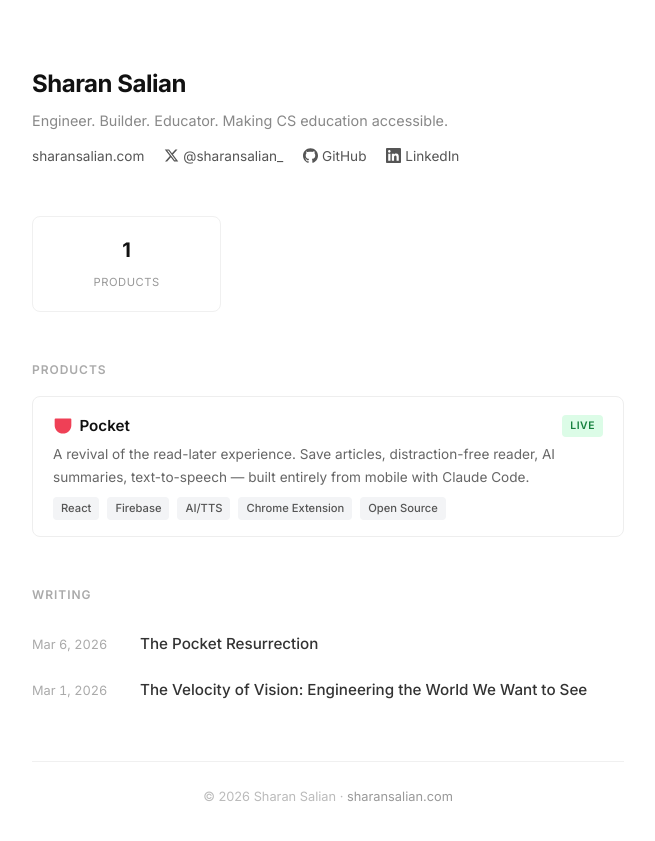
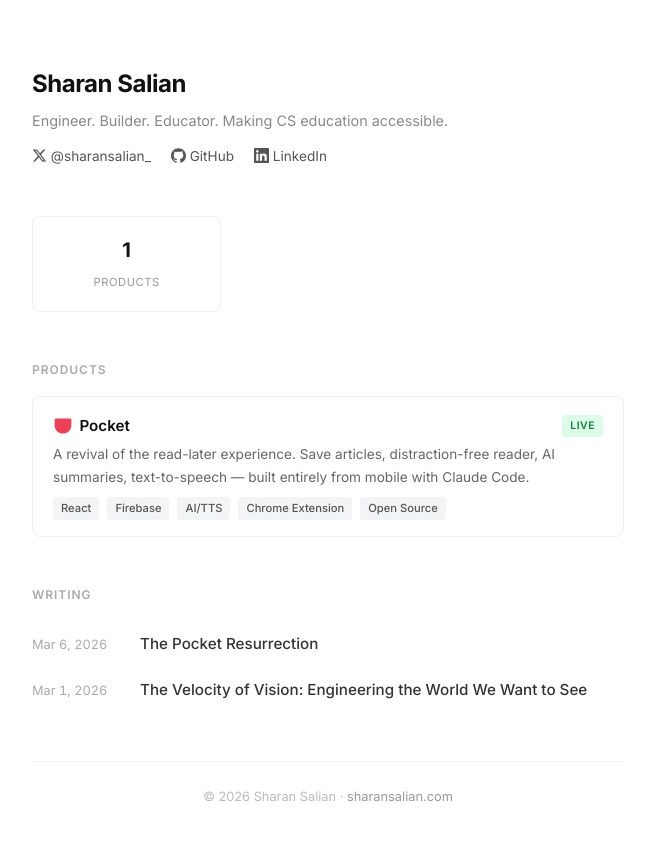
Before and after one commit to sharansalian/sharansalian.github.io, a Jekyll site: the page built from index.html, in a window 1280 px wide. Shown: the top 841 px of the page, without its empty margins (312-967 px from the left). Built offline with Jekyll 4.4.1, drawn with Linux system fonts in a browser that asks for light colours.

Commit message:
Update index.html from sharan-os-core

```diff
--- a/index.html
+++ b/index.html
@@ -142,7 +142,6 @@
       <h1>Sharan Salian</h1>
       <p class="tagline">Engineer. Builder. Educator. Making CS education accessible.</p>
       <nav>
-        <a href="https://sharansalian.com" title="Website">sharansalian.com</a>
         <a href="https://x.com/sharansalian_" target="_blank" rel="noopener" title="X (Twitter)">
           <svg viewBox="0 0 24 24"><path d="M18.244 2.25h3.308l-7.227 8.26 8.502 11.24H16.17l-5.214-6.817L4.99 21.75H1.68l7.73-8.835L1.254 2.25H8.08l4.713 6.231zm-1.161 17.52h1.833L7.084 4.126H5.117z"/></svg>
           @sharansalian_
```
